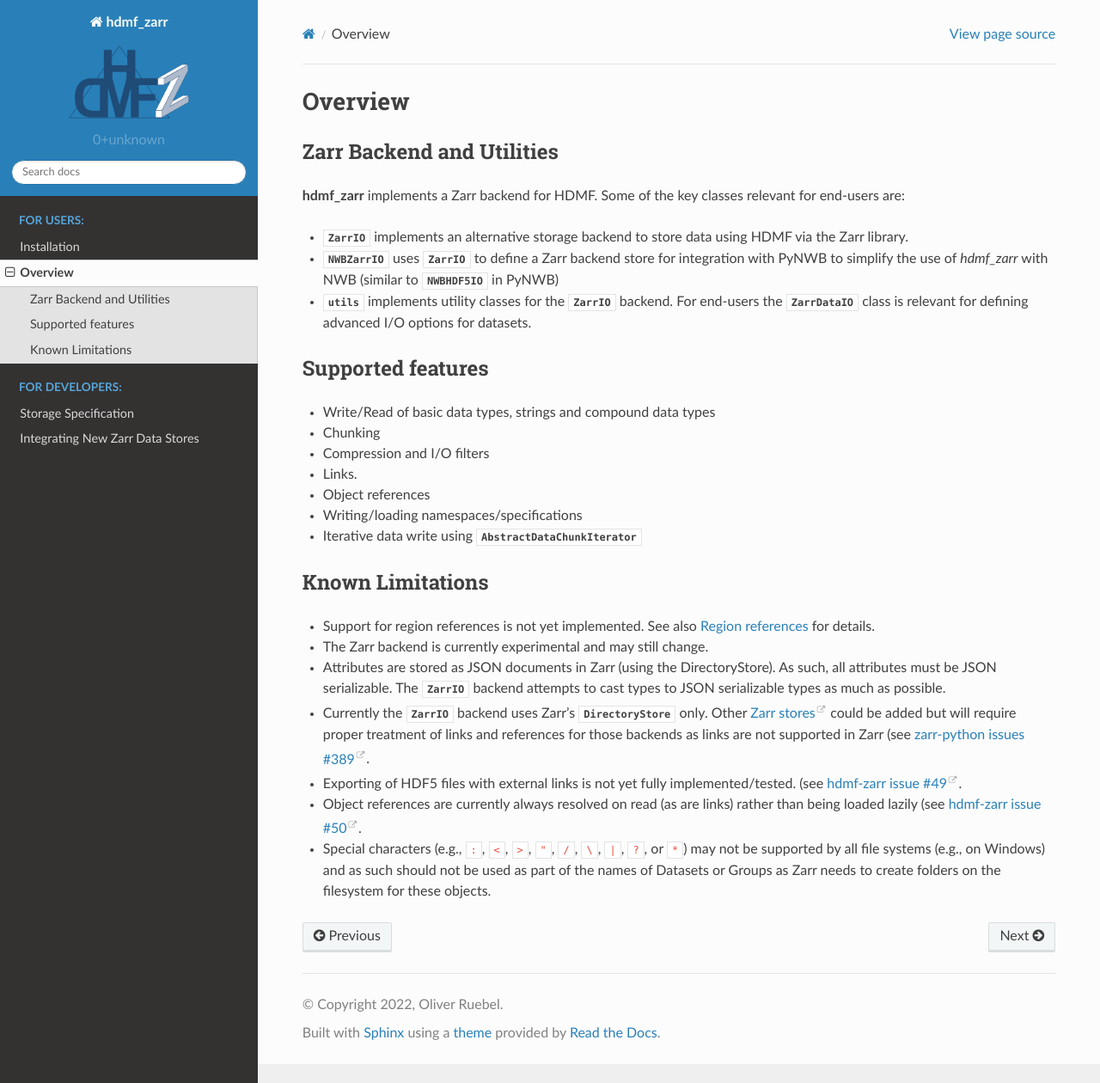
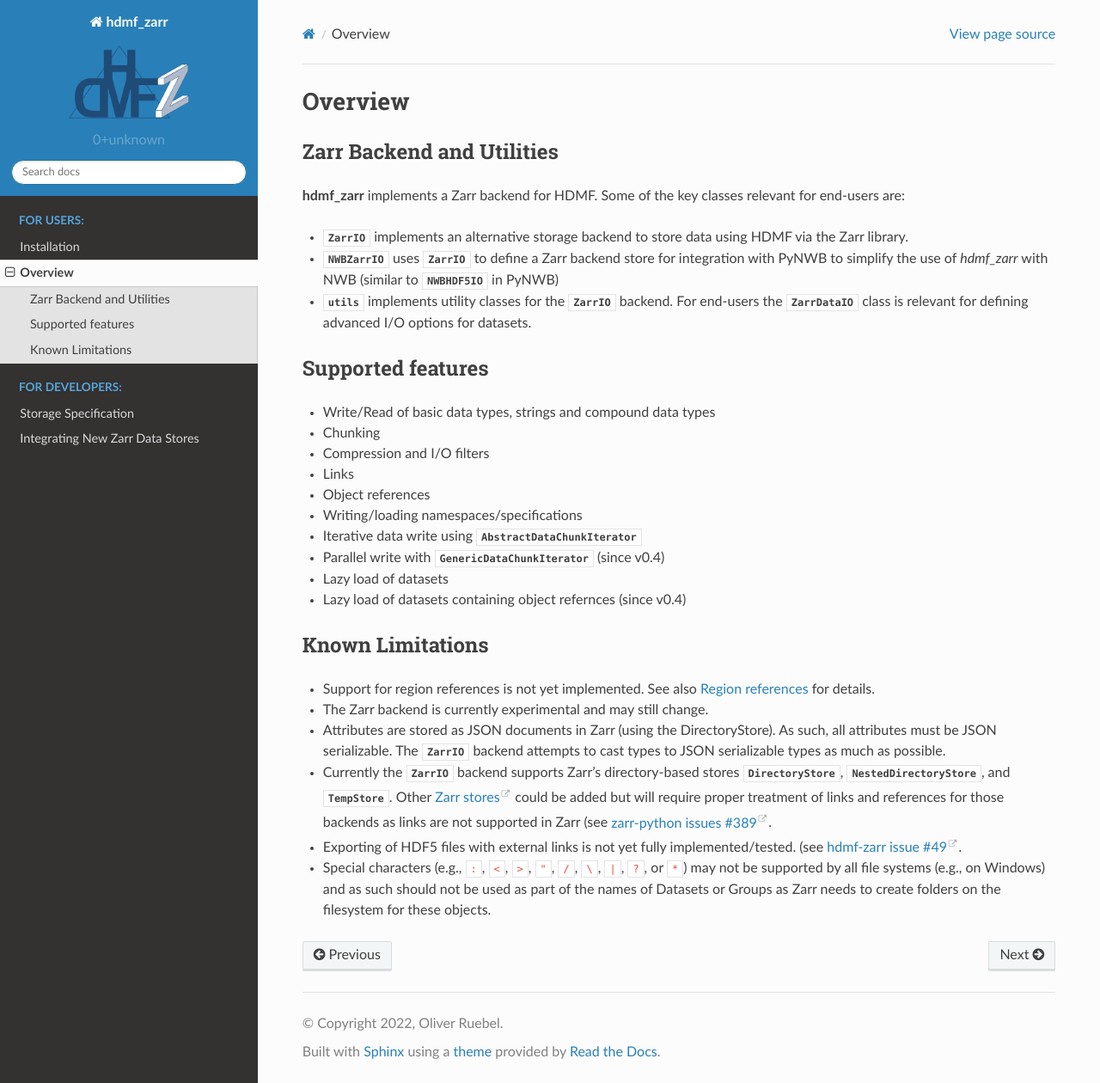
Before and after one commit to hdmf-dev/hdmf-zarr, a Sphinx documentation site: the page built from docs/source/overview.rst, in a window 1280 px wide and 1260 px high. Shown: the whole window at 86% size. Built offline with Sphinx 7.4.7 and the Read the Docs theme 2.0.0, drawn with Linux system fonts in a browser that asks for light colours; pages that are not in the unit, such as notebooks, are missing from menus.

Commit message:
Update description in overview.rst (#133)
* Update description in overview.rst

Update the description of features and known limitations to reflect the changes of the latest release.

* Update overview.rst

```diff
--- a/docs/source/overview.rst
+++ b/docs/source/overview.rst
@@ -18,10 +18,13 @@
 - Write/Read of basic data types, strings and compound data types
 - Chunking
 - Compression and I/O filters
-- Links.
+- Links
 - Object references
 - Writing/loading namespaces/specifications
 - Iterative data write using :py:class:`~hdmf.data_utils.AbstractDataChunkIterator`
+- Parallel write with :py:class:`~hdmf.data_utils.GenericDataChunkIterator` (since v0.4)
+- Lazy load of datasets
+- Lazy load of datasets containing object refernces (since v0.4)
 
 Known Limitations
 -----------------
@@ -29,7 +32,6 @@
 - Support for region references is not yet implemented. See also :ref:`sec-zarr-storage-references-region` for details.
 - The Zarr backend is currently experimental and may still change.
 - Attributes are stored as JSON documents in Zarr (using the DirectoryStore). As such, all attributes must be JSON serializable. The :py:class:`~hdmf_zarr.backend.ZarrIO` backend attempts to cast types to JSON serializable types as much as possible.
-- Currently the :py:class:`~hdmf_zarr.backend.ZarrIO` backend uses Zarr's :py:class:`~zarr.storage.DirectoryStore` only. Other `Zarr stores <https://zarr.readthedocs.io/en/stable/api/storage.html>`_ could be added but will require proper treatment of links and references for those backends as links are not supported in Zarr (see `zarr-python issues #389 <https://github.com/zarr-developers/zarr-python/issues/389>`_.
+- Currently the :py:class:`~hdmf_zarr.backend.ZarrIO` backend supports Zarr's directory-based stores :py:class:`~zarr.storage.DirectoryStore`, :py:class:`~zarr.storage.NestedDirectoryStore`, and :py:class:`~zarr.storage.TempStore`. Other `Zarr stores <https://zarr.readthedocs.io/en/stable/api/storage.html>`_ could be added but will require proper treatment of links and references for those backends as links are not supported in Zarr (see `zarr-python issues #389 <https://github.com/zarr-developers/zarr-python/issues/389>`_.
 - Exporting of HDF5 files with external links is not yet fully implemented/tested. (see `hdmf-zarr issue #49 <https://github.com/hdmf-dev/hdmf-zarr/issues/49>`_.
-- Object references are currently always resolved on read (as are links) rather than being loaded lazily (see `hdmf-zarr issue #50 <https://github.com/hdmf-dev/hdmf-zarr/issues/50>`_.
 - Special characters (e.g., ``:``, ``<``, ``>``, ``"``, ``/``, ``\``, ``|``, ``?``, or ``*``) may not be supported by all file systems (e.g., on Windows) and as such should not be used as part of the names of Datasets or Groups as Zarr needs to create folders on the filesystem for these objects.
```
